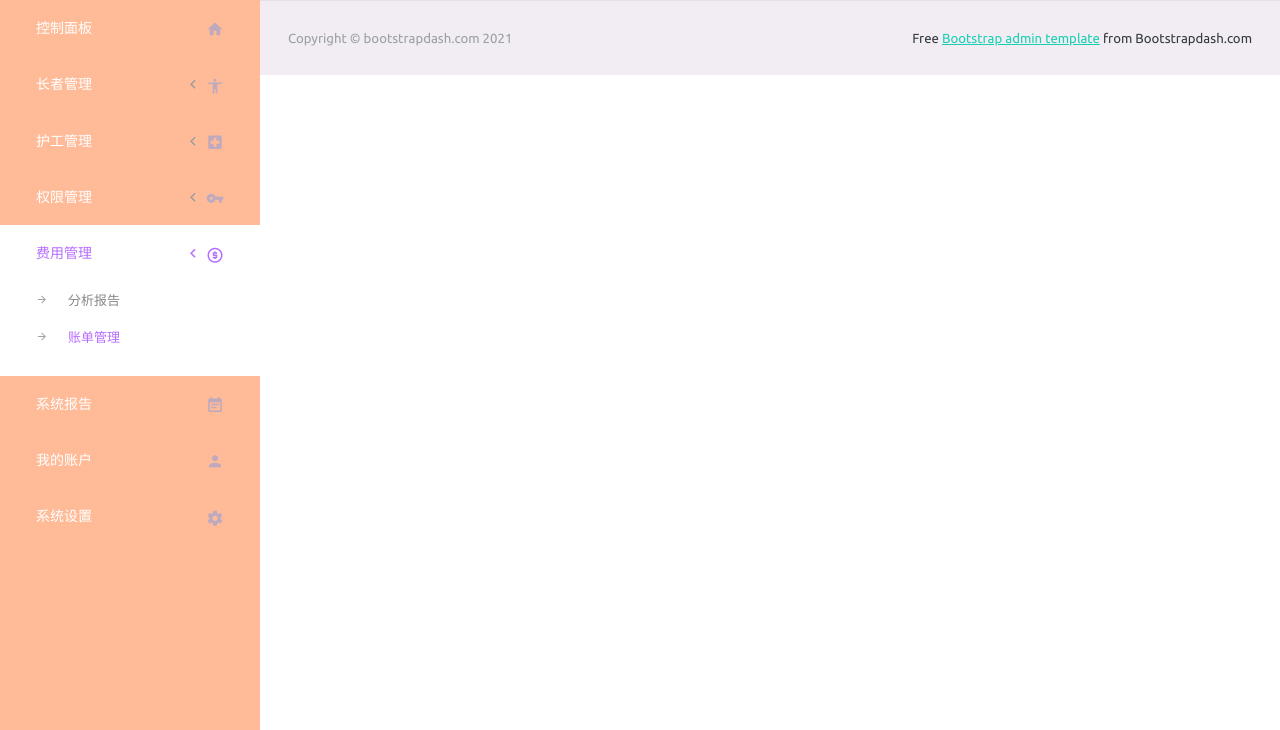
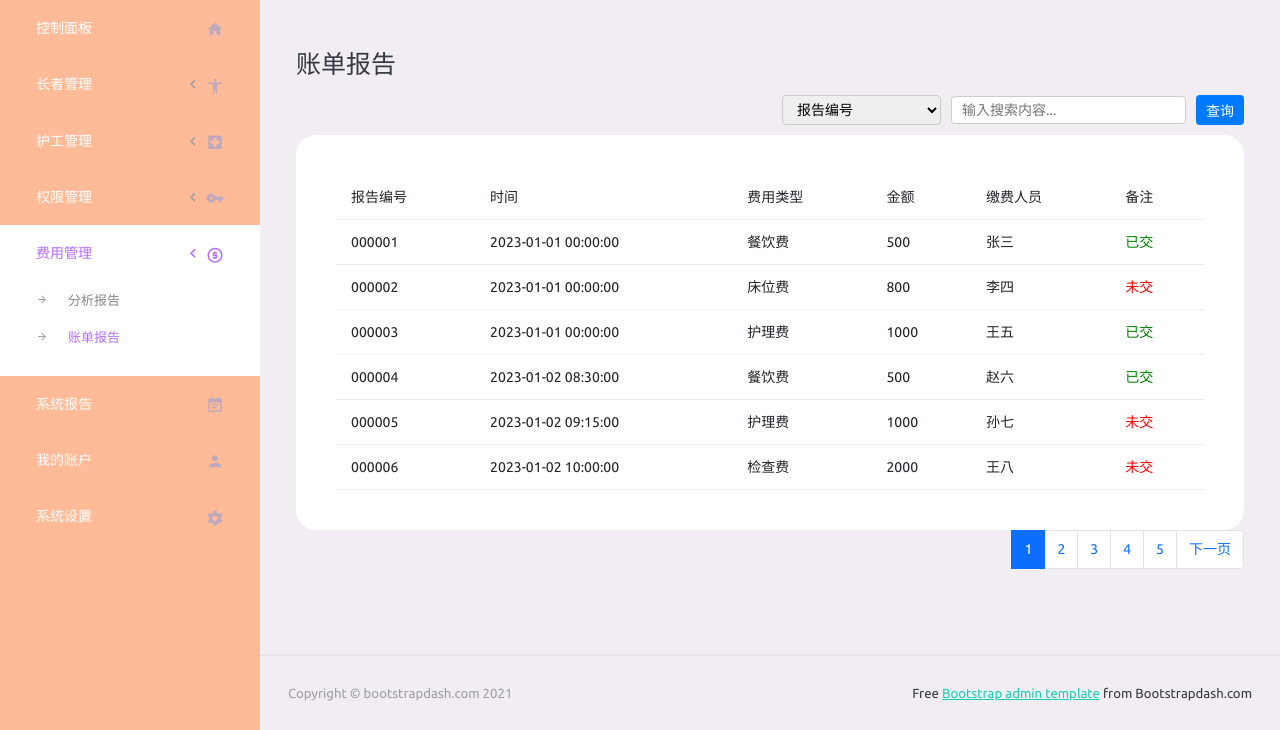
Before and after one commit to hnlxy/SmartEyeWeb, a Flask app: page /cost-management/bill-management in a window 1280 px wide. Shown: the part 70-800 px from the top of the page. Run offline with Flask 3, Linux system fonts and the light colour scheme; a user stored in the database is signed in; parts of the project's set-up code (start-up, migrations or seed data) failed here and were passed over; some libraries are stand-ins or nearby versions.

Commit message:
补充账单报告页面

```diff
--- a/blueprints/cost/bill_management.py
+++ b/blueprints/cost/bill_management.py
@@ -1,4 +1,4 @@
-from flask import render_template
+from flask import render_template, request
 from flask_login import login_required
 from blueprints.cost import cost_bp
 
@@ -6,4 +6,14 @@ from blueprints.cost import cost_bp
 @cost_bp.route('/bill-management')
 @login_required
 def bill_management():
-    return render_template('pages/cost-management/bill_management.html')
+    page = request.args.get('page', default=1, type=int)
+    results = [
+        ['000001', '2023-01-01 00:00:00', '餐饮费', 500, '张三', '已交'],
+        ['000002', '2023-01-01 00:00:00', '床位费', 800, '李四', '未交'],
+        ['000003', '2023-01-01 00:00:00', '护理费', 1000, '王五', '已交'],
+        ['000004', '2023-01-02 08:30:00', '餐饮费', 500, '赵六', '已交'],
+        ['000005', '2023-01-02 09:15:00', '护理费', 1000, '孙七', '未交'],
+        ['000006', '2023-01-02 10:00:00', '检查费', 2000, '王八', '未交'],
+    ]
+    total = 5
+    return render_template('pages/cost-management/bill_management.html', results=results, page=page, total=total)
--- a/blueprints/nurse/add_nurse.py
+++ b/blueprints/nurse/add_nurse.py
@@ -48,7 +48,7 @@ def add_nurse():
             caregiver = Caregiver(
                 caregiver_id=nurse_id,
                 caregiver_name=nurse_name,
-                caregiver_age=age,
+                caregiver_age=int(age),
                 caregiver_phone=telephone,
                 caregiver_address=address,
                 hired_date=datetime.datetime.now().date(),
--- a/settings.py
+++ b/settings.py
@@ -6,7 +6,7 @@ class BaseConfig(object):
     # 用于连接MySQL数据库的用户名
     USERNAME = "root"
     # 用于连接MySQL数据库的密码
-    PASSWORD = "123456"
+    PASSWORD = "root"
     # 要连接的数据库名
     DATABASE = "smart_eye"
     # 构造MySQL数据库连接 URL
--- a/templates/pages/cost-management/bill_management.html
+++ b/templates/pages/cost-management/bill_management.html
@@ -1,2 +1,126 @@
 {% extends 'base.html' %}
 {% block title %}账单报告{% endblock title %}
+{% block content %}
+<style>
+    .filter-container {
+        display: flex;
+        justify-content: flex-end;
+        align-items: center;
+        margin-bottom: 10px;
+    }
+
+    .filter-item {
+        margin-left: 10px;
+    }
+
+    /* 输入框、选择框和按钮共通样式 */
+    .filter-item input,
+    .filter-item select,
+    .filter-container button {
+        padding: 5px 10px;
+        border: 1px solid #ccc;
+        border-radius: 4px;
+        font-size: 14px;
+        outline: none;
+        transition: all 0.3s;
+    }
+
+    /* 输入框和选择框聚焦样式 */
+    .filter-item input:focus,
+    .filter-item select:focus {
+        border-color: #007bff;
+    }
+
+    /* 按钮特有样式 */
+    .filter-container button {
+        border: none;
+        background-color: #007bff;
+        color: white;
+        cursor: pointer;
+    }
+
+    .filter-container button:hover {
+        background-color: #0056b3;
+    }
+</style>
+<script>
+    function search() {
+    }
+</script>
+<div class="content-wrapper">
+    <div style="font-size: 25px; margin-bottom: 15px">账单报告</div>
+    <div class="filter-container">
+      <span class="filter-item">
+          <select id="column-select">
+              <option value="id">报告编号</option>
+              <option value="date">时间(yyyy/mm/dd)</option>
+              <option value="event">费用类型</option>
+              <option value="handler">缴费人员</option>
+          </select>
+      </span>
+        <span class="filter-item">
+          <input type="text" id="search-input" placeholder="输入搜索内容...">
+      </span>
+        <span class="filter-item">
+          <button onclick="search()">查询</button>
+      </span>
+    </div>
+    <div class="card">
+        <div class="card-body">
+            <div class="table-responsive">
+                <table class="table">
+                    <thead>
+                    <tr>
+                        <th>报告编号</th>
+                        <th>时间</th>
+                        <th>费用类型</th>
+                        <th>金额</th>
+                        <th>缴费人员</th>
+                        <th>备注</th>
+                    </tr>
+                    </thead>
+                    <tbody>
+                    {% for result in results%}
+                    <tr>
+                        <td>{{ result[0] }}</td>
+                        <td>{{ result[1] }}</td>
+                        <td>{{ result[2] }}</td>
+                        <td>{{ result[3] }}</td>
+                        <td>{{ result[4] }}</td>
+                        <td style="color: {% if result[5] == '已交' %}green{% elif result[5] == '未交' %}red{% endif %};">{{ result[5] }}</td>
+                    </tr>
+                    {% endfor %}
+                    </tbody>
+                </table>
+            </div>
+        </div>
+    </div>
+    <div class="pagination-container">
+        <nav aria-label="Page navigation">
+            <ul class="pagination justify-content-end">
+                <li class="page-item">
+                    {% if page > 1 %}
+                    <a class="page-link" href="{{ url_for ('cost.bill_management', page=page-1) }}">上一页</a>
+                    {% endif %}
+                </li>
+                {% for p in range(1, total + 1) %}
+                {% if p == page %}
+                <li class="page-item active"><a class="page-link"
+                                                href="{{ url_for ('cost.bill_management', page=p) }}">{{ p }}</a>
+                </li>
+                {% else %}
+                <li class="page-item"><a class="page-link" href="{{ url_for ('cost.bill_management', page=p) }}">{{
+                    p
+                    }}</a></li>
+                {% endif %}
+                {% endfor %}
+                <li class="page-item">
+                    {% if page < total %} <a class="page-link"
+                                             href="{{ url_for ('cost.bill_management', page=page+1) }}">下一页</a>
+                    {% endif %}
+                </li>
+            </ul>
+        </nav>
+    </div>
+</div>
+{% endblock content %}
--- a/templates/partials/_sidebar.html
+++ b/templates/partials/_sidebar.html
@@ -65,7 +65,7 @@
             <div class="collapse" id="cost-management">
                 <ul class="nav flex-column sub-menu">
                     <li class="nav-item"><a class="nav-link" href="/cost-management/analysis-report">分析报告</a></li>
-                    <li class="nav-item"><a class="nav-link" href="/cost-management/bill-management">账单管理</a></li>
+                    <li class="nav-item"><a class="nav-link" href="/cost-management/bill-management">账单报告</a></li>
                 </ul>
             </div>
         </li>
```
Also changed, not shown: templates/pages/nurse-management/add_nurse.html (+11 -8 lines).
